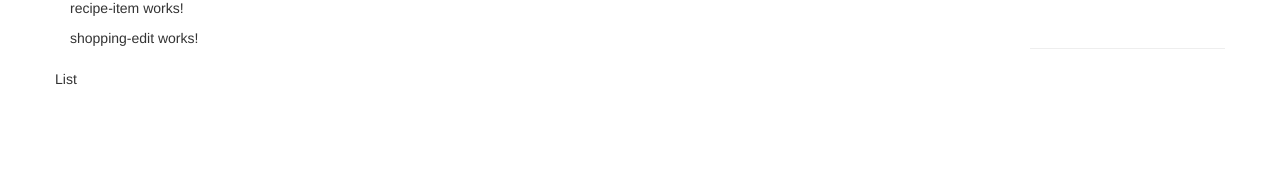
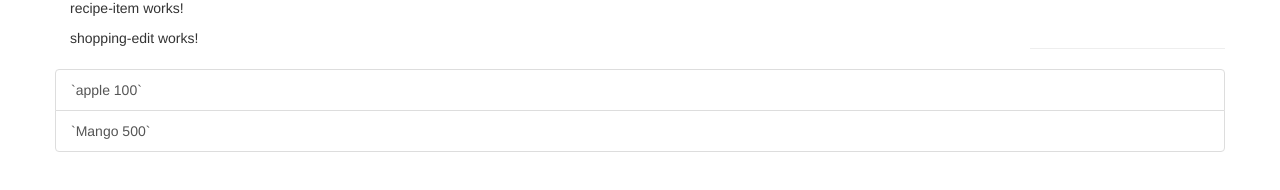
Before and after one commit to biswajeet162/Recipe-Book-Angular, an Angular app: page / in a window 1280 px wide. Shown: the part 504-694 px from the top of the page. Built offline with nearby package versions, Linux system fonts and the light colour scheme.

Commit message:
3rd  changes

```diff
--- /dev/null
+++ b/src/app/shared/ingredient.model.ts
@@ -0,0 +1,5 @@
+export class Ingredient{
+    constructor(public name: String, public amount: number){
+
+    }
+}
--- a/src/app/shopping-list/shopping-list.component.html
+++ b/src/app/shopping-list/shopping-list.component.html
@@ -4,7 +4,12 @@
     </div>
 
     <hr>
-    <p>List</p>
+
+    <ul class="list-group">
+        <a href="#" class="list-group-item" style="cursor: pointer" *ngFor="let ing of ingredients">
+            `{{ing.name}}     {{ing.amount}}`
+        </a>
+    </ul>
 
 
 
--- a/src/app/shopping-list/shopping-list.component.ts
+++ b/src/app/shopping-list/shopping-list.component.ts
@@ -1,4 +1,5 @@
 import { Component, OnInit } from '@angular/core';
+import { Ingredient } from '../shared/ingredient.model';
 
 @Component({
   selector: 'app-shopping-list',
@@ -7,6 +8,11 @@ import { Component, OnInit } from '@angular/core';
 })
 export class ShoppingListComponent implements OnInit {
 
+  ingredients: Ingredient[]=[
+    new Ingredient('apple',100),
+    new Ingredient('Mango',500)
+  ];
+
   constructor() { }
 
   ngOnInit(): void {
```
Also changed, not shown: src/app/shopping-list/shopping-edit/shopping-edit.component.html (line endings or trailing spaces), src/app/shopping-list/shopping-edit/shopping-edit.component.ts (line endings or trailing spaces).
